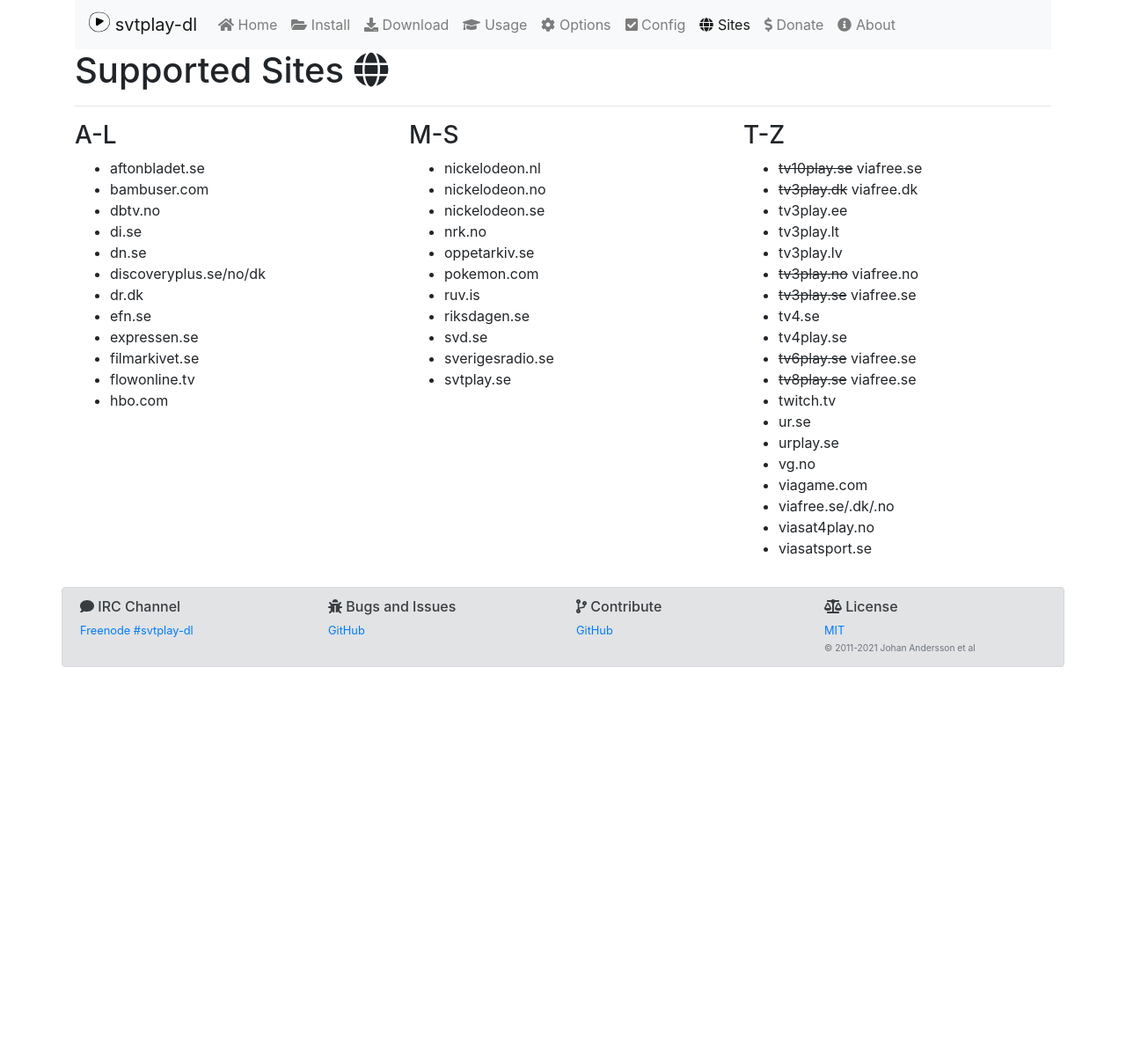
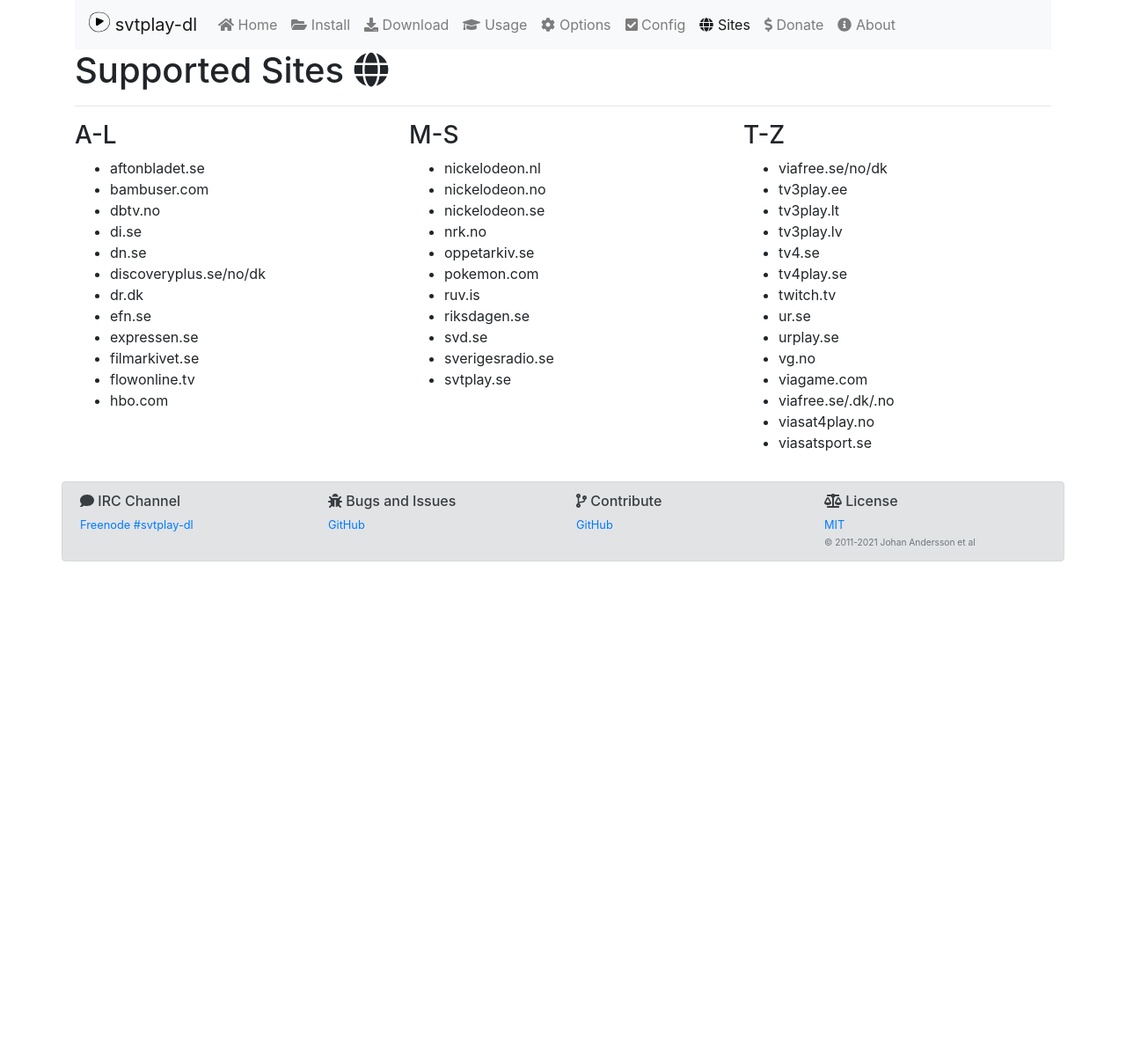
Before and after one commit to spaam/svtplay-dl-web, a Jekyll site: the page built from _pages/sites.md, in a window 1280 px wide. Shown: the whole page at 88% size. Built offline with Jekyll 4.4.1, drawn with Linux system fonts in a browser that asks for light colours; nearby versions of some CDN libraries.

Commit message:
Remove old viafree urls

```diff
--- a/_pages/sites.md
+++ b/_pages/sites.md
@@ -43,17 +43,12 @@
 <div class="col-md-4">
 <h3>T-Z</h3>
 <ul>
-<li><del>tv10play.se</del> viafree.se</li>
-<li><del>tv3play.dk</del> viafree.dk</li>
+<li>viafree.se/no/dk</li>
 <li>tv3play.ee</li>
 <li>tv3play.lt</li>
 <li>tv3play.lv</li>
-<li><del>tv3play.no</del> viafree.no</li>
-<li><del>tv3play.se</del> viafree.se</li>
 <li>tv4.se</li>
 <li>tv4play.se</li>
-<li><del>tv6play.se</del> viafree.se</li>
-<li><del>tv8play.se</del> viafree.se</li>
 <li>twitch.tv</li>
 <li>ur.se</li>
 <li>urplay.se</li>
```
